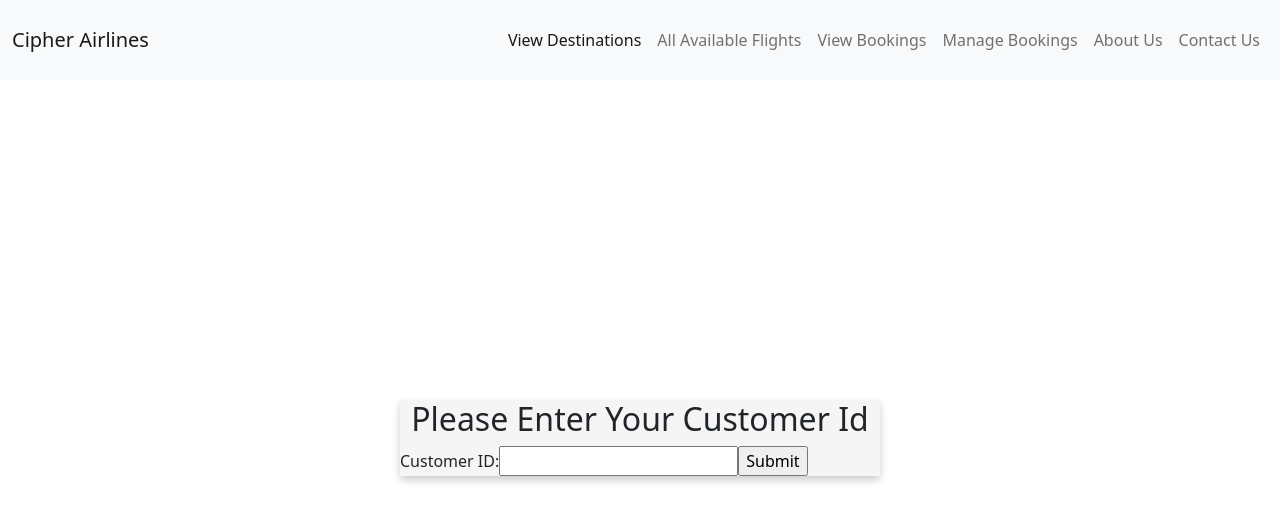
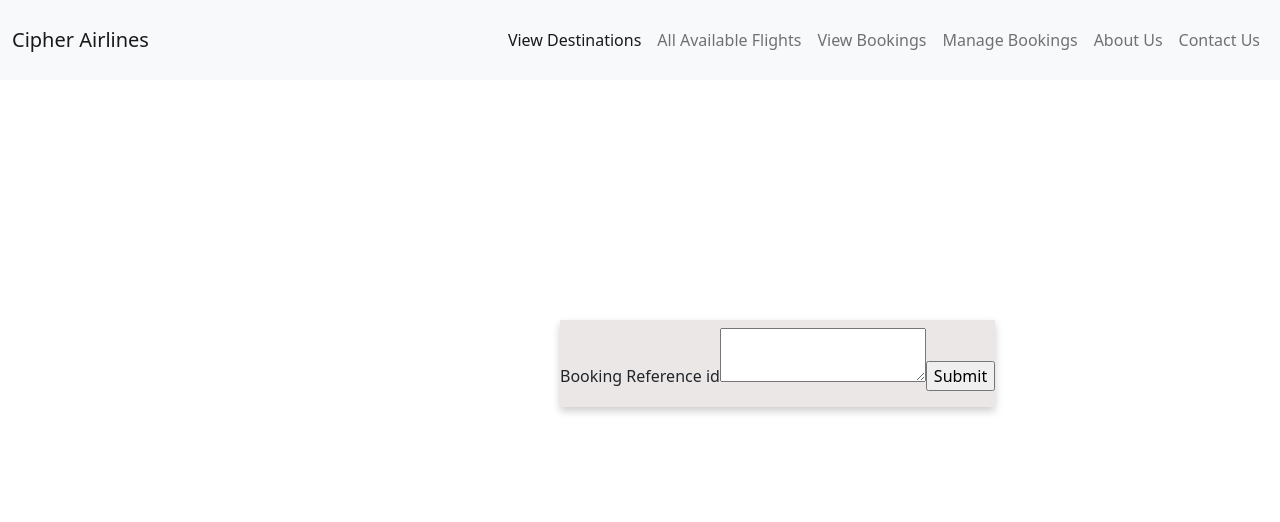
Before and after one commit to markcooper37/cipher-airline, a React (Create React App) app in the folder frontend/cipher-airline-frontend/: page /details-confirmation in a window 1280 px wide. Shown: the top 522 px of the page. Built offline with nearby package versions, Linux system fonts and the light colour scheme.

Commit message:
created a form
form has no styling and isn't functional yet

```diff
--- a/frontend/cipher-airline-frontend/src/components/card.css
+++ b/frontend/cipher-airline-frontend/src/components/card.css
@@ -20,8 +20,10 @@
     box-shadow: 0 4px 8px 0 rgba(0,0,0,0.2);
     transition: 0.3s;
     border-radius: 0px;
-    background-color: whitesmoke;
-    margin: 25rem;
+    background-color: rgb(235, 231, 231);
+    margin-left: 35rem;
+    margin-top: 20rem;
+
 }
 
 .bookedFlightsCar-title {
@@ -39,7 +41,7 @@
     box-shadow: 0 4px 8px 0 rgba(0,0,0,0.2);
     transition: 0.3s;
     border-radius: 0px;
-    background-color: whitesmoke;
+    background-color: rgb(187, 187, 187);
     margin: 3rem;
 
 }
--- a/frontend/cipher-airline-frontend/src/components/card.js
+++ b/frontend/cipher-airline-frontend/src/components/card.js
@@ -45,18 +45,10 @@ function DestinationCard(props) {
 
 function ViewBookedFlightsLogIn(props) {
     return (
-        <div className="bookedFlightsLogIn" styles="width: 18rem;">
+        <div className="bookedFlightsLogIn">
             <h5 className ="bookedFlightsCar-title">{props.title}</h5>
             <div className ="bookedFlightsCard-body">
-                <form>
-                    <label>
-                        Customer ID:
-                        <input type="text" name="Customer ID" />
-                    </label>
-                    <input type="submit" value="Submit" />
-                </form>
-                {/* <p className ="bookedFlightsCar-text">{props.text}</p>
-                <a href="#" className ="btn btn-primary">{props.buttonText}</a> */}
+                <p className ="bookedFlightsCar-text">{props.text}</p>
             </div>
         </div>
     )
--- a/frontend/cipher-airline-frontend/src/containers/viewBookingDetailsContainer.js
+++ b/frontend/cipher-airline-frontend/src/containers/viewBookingDetailsContainer.js
@@ -10,7 +10,6 @@ class viewBookingDetailsContainer extends Component {
         this.state = {
             bookingDetails: [],
             number: null,
-            //customer: null
           }
 
     }
@@ -22,7 +21,7 @@ class viewBookingDetailsContainer extends Component {
 
     getBookingDetailsData() {
 
-        fetch('http://localhost:8080/flights/userId?customerId=' + 3)
+        fetch('http://localhost:8080/flights/userId?customerId=' + this.props.customerId)
             .then((response) => response.json())
             .then(data => this.setState({bookingDetails: data}))
             .then(this.setState({number:this.props.selector}))
--- /dev/null
+++ b/frontend/cipher-airline-frontend/src/containers/viewBookingsFormContainer.js
@@ -0,0 +1,64 @@
+// intermediate page between homepage and view booked flights
+// customer must enter customer_id correctly to move onto next page
+
+import React from "react";
+import ViewBookingForm from '../components/viewBookingForm.js'
+
+class viewBookingsFormContainer extends React.Component {
+    constructor(props) {
+      super(props);
+      this.state = {
+        value: ''
+      };
+
+      this.handleChange = this.handleChange.bind(this);
+      this.handleSubmit = this.handleSubmit.bind(this);
+    }
+
+    handleChange(event) {
+      this.setState({value: event.target.value});
+    }
+
+    handleSubmit(event) {
+      alert('An essay was submitted: ' + this.state.value);
+      event.preventDefault();
+    }
+
+    render() {
+      return (
+        // <>
+
+        // </>
+        <form onSubmit={this.handleSubmit}>
+          <label>
+          Booking Reference id
+            <textarea value={this.state.value} onChange={this.handleChange} />
+          </label>
+
+          <input type="submit" value="Submit" />
+        </form>
+      );
+    }
+  }
+
+  export default viewBookingsFormContainer
+
+
+
+
+
+
+
+// import {ViewBookedFlightsLogIn} from '../components/card.js';
+
+
+// function viewBookingConfirmation() {
+//     return(
+//         <>
+//             <ViewBookedFlightsLogIn title={"Please Enter Your Customer Id"} text={"Customer Id"} buttonText={"Log In"}/>
+
+//         </>
+//     )
+// }
+
+// export default viewBookingConfirmation;
--- a/frontend/cipher-airline-frontend/src/pages/App.js
+++ b/frontend/cipher-airline-frontend/src/pages/App.js
@@ -5,6 +5,7 @@ import ViewDestinations from './viewDestinations.js';
 import Navbar from '../components/navbar.js';
 import AllAvailableFlights from './allAvailableFlights.js';
 import ViewBookingConfirmation from './viewBookingConfirmation.js';
+//import EssayForm from './viewBookingConfirmation.js';
 import ViewBookingDetails from './viewBookingDetails.js';
 import Contact from './contact.js';
 
@@ -18,6 +19,7 @@ function App() {
         <Route path="/destinations" component={ViewDestinations} exact />
         <Route path="/all-flights" component={AllAvailableFlights} exact />
         <Route path="/details-confirmation" component={ViewBookingConfirmation} exact />
+        {/* <Route path="/details-confirmation" component={EssayForm} exact /> */}
         <Route path="/booking-details" component={ViewBookingDetails} exact />
         <Route path="/contact" component={Contact} exact />
       </Switch>
--- a/frontend/cipher-airline-frontend/src/pages/viewBookingConfirmation.js
+++ b/frontend/cipher-airline-frontend/src/pages/viewBookingConfirmation.js
@@ -1,16 +1,17 @@
-// intermediate page between homepage and view booked flights
-// customer must enter customer_id correctly to move onto next page
-
 import {ViewBookedFlightsLogIn} from '../components/card.js';
-
+import Italy from '../resources/dolomites_rectangle.jpg';
+import ViewBookingsFormContainer from '../containers/viewBookingsFormContainer.js';
+import Japan from '../resources/JapanViewDestination.jpg';
+import React from "react";
 
 function viewBookingConfirmation() {
-    return(
-        <>
-            <ViewBookedFlightsLogIn title={"Please Enter Your Customer Id"} text={"Customer Id"} buttonText={"Log In"}/>
-
-        </>
-    )
+  return (
+    <>
+      <div className="viewDestinationsBody">
+        <ViewBookedFlightsLogIn text={<ViewBookingsFormContainer/>}/>
+      </div>
+    </>
+  );
 }
 
 export default viewBookingConfirmation;
```
Also changed, not shown: frontend/cipher-airline-frontend/src/components/viewBookingForm.js (added).
